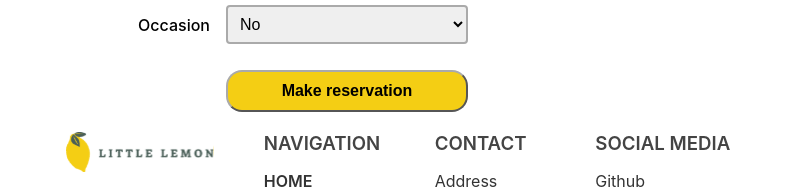
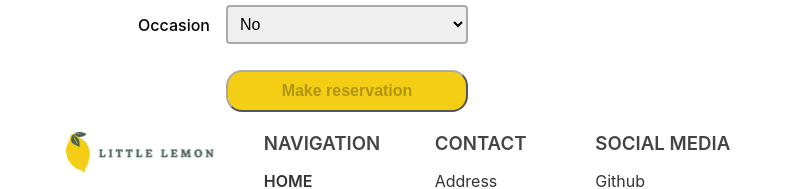
Before and after one commit to VitalyVorobyev/MetaUICapstone, a React (Create React App) app: page /booking in a window 1280 px wide. Shown: the part 240-429 px from the top of the page, without its empty margins (242-1037 px from the left). Built offline with nearby package versions, Linux system fonts and the light colour scheme.

Commit message:
form validation (wip)

```diff
--- a/src/components/booking/BookingForm.js
+++ b/src/components/booking/BookingForm.js
@@ -1,10 +1,13 @@
-import React, { useState } from 'react';
+import React, { useEffect, useState } from 'react';
 
 const BookingForm = (props) => {
     const [occasion, setOccasion] = useState("No");
-    const [date, setDate] = useState((new Date()).toString());
+    const [date, setDate] = useState(null);
     const [time, setTime] = useState(null);
     const [numGuests, setNumGuests] = useState(1);
+    const [validinput, setValidinput] = useState(false);
+
+    const mindate = new Date().toJSON().slice(0, 10);
 
     const occasionChanged = (e) => { setOccasion(e?.target.value); }
     const dateChanged = (e) => {
@@ -25,6 +28,10 @@ const BookingForm = (props) => {
         })
     }
 
+    useEffect(() => {
+        setValidinput(date !== null && time !== null);
+    }, [date, time]);
+
     const occasions = ["No", "Birthday", "Anniversery"].map(
         (item, index) => <option key={index}>{item}</option>);
 
@@ -36,9 +43,16 @@ const BookingForm = (props) => {
                    name="res-date"
                    value={date}
                    onChange={dateChanged}
+                   required="true"
+                   placeholder="Pick a date"
+                   min={mindate}
             />
             <label htmlFor="res-time">Choose time</label>
-            <select id="res-time" name="res-time" onChange={timeChanged} value={time}>
+            <select id="res-time" name="res-time"
+                    onChange={timeChanged}
+                    placeholder='select time'
+                    value={time}
+            >
                 { props.availableTimes?.map((item, index) => <option key={index}>{item}</option>) }
             </select>
             <label htmlFor="guests">Number of guests</label>
@@ -52,7 +66,12 @@ const BookingForm = (props) => {
                 {occasions}
             </select>
             <label />
-            <button className='llform-button' type="submit">Make reservation</button>
+            <button className='llform-button'
+                    type="submit"
+                    disabled={!validinput}
+            >
+                Make reservation
+            </button>
         </form>
     );
 }
```
